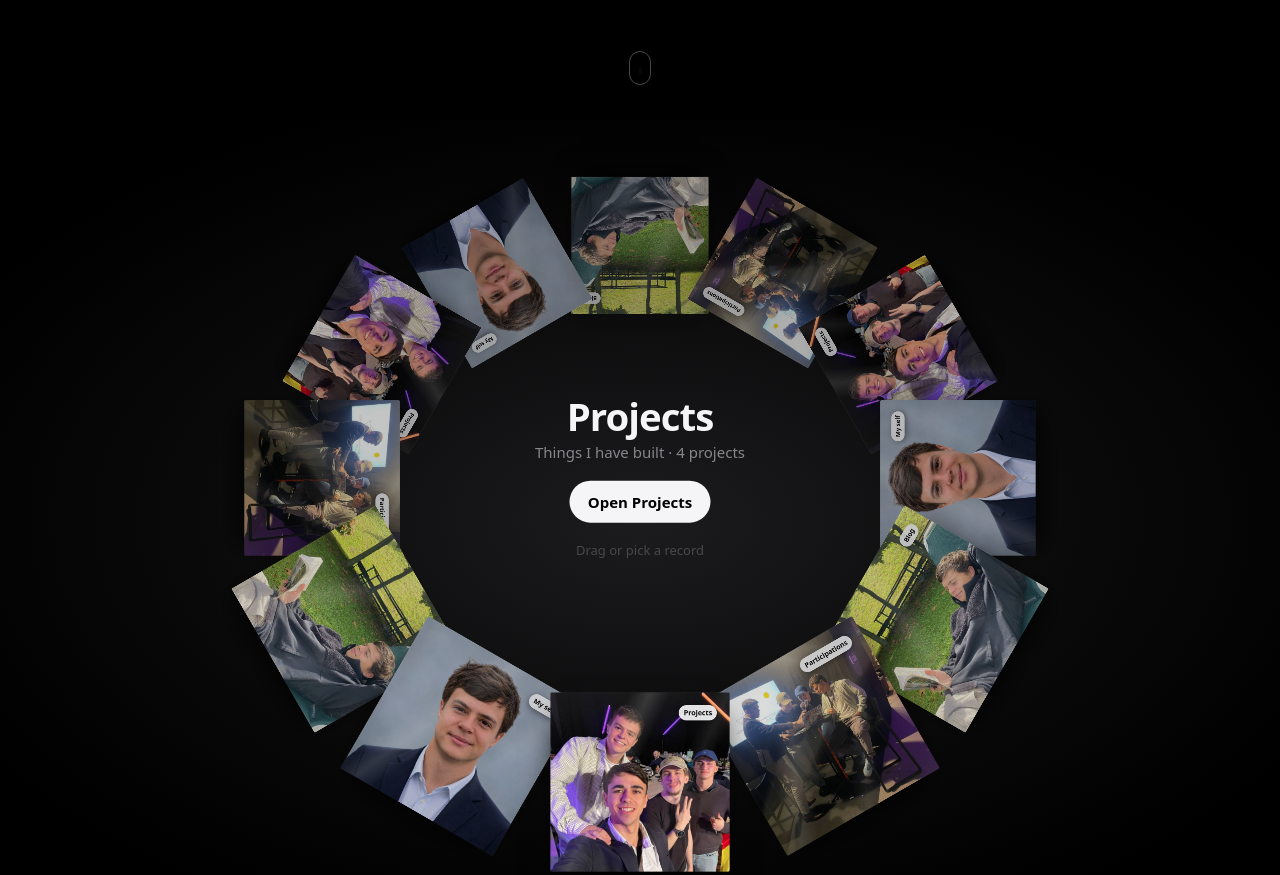
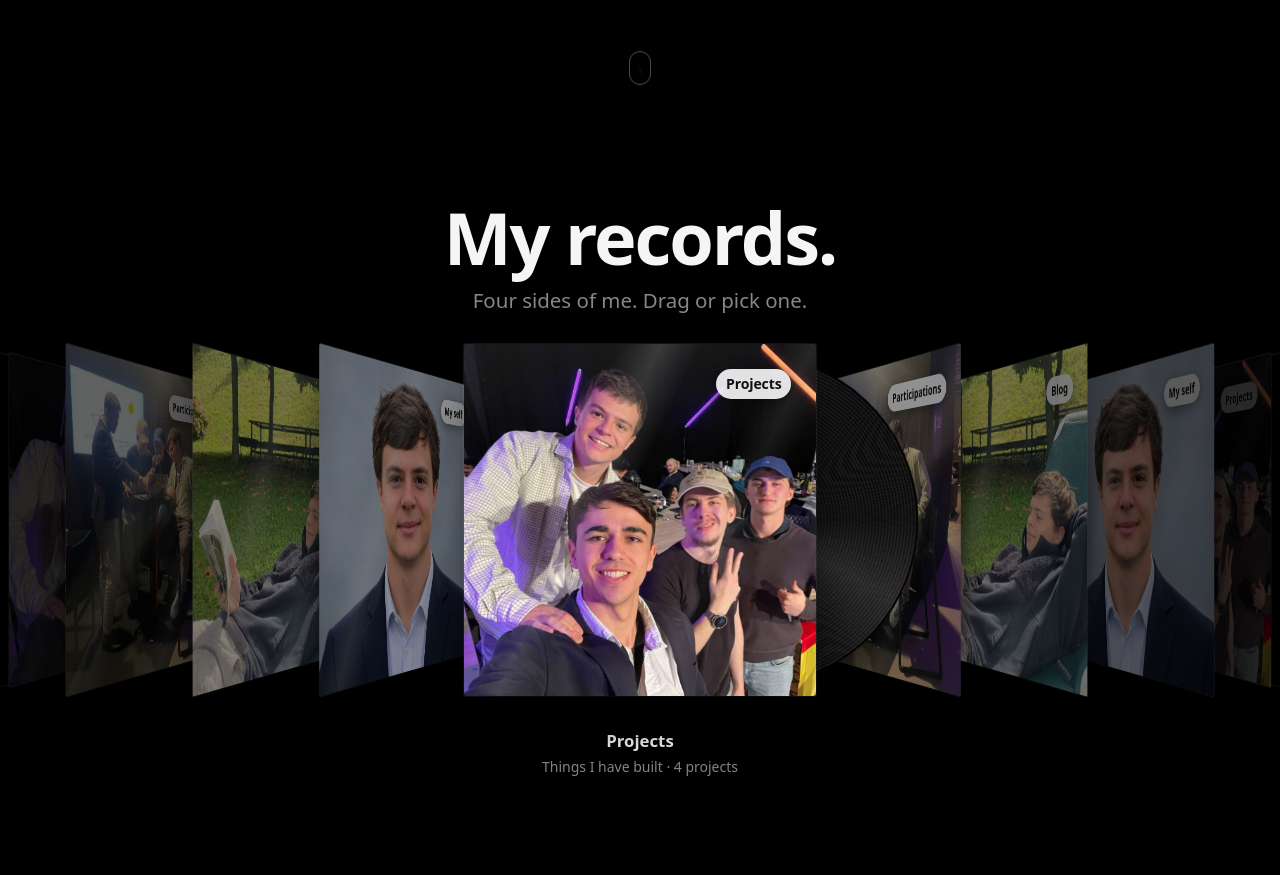
Before and after one commit to diegoarangureen/diegoarangureen.github.io, a plain HTML site: page index.html in a window 1280 px wide. Shown: the part 680-1555 px from the top of the page. Drawn offline with Linux system fonts and the light colour scheme.

Commit message:
Bring back the cover-flow row of records, without the ring
The shelf is a single screen again: the My records heading, the
cover-flow row (front record with its vinyl peeking out, the rest folded
on both sides) and the caption below. Drag, click or arrow keys move it;
no scroll-driven ring or text.

Co-Authored-By: Claude Opus 5.5 <noreply@anthropic.com>

```diff
--- a/index.html
+++ b/index.html
@@ -41,10 +41,16 @@
 
     <section class="shelf" data-shelf aria-labelledby="shelf-title">
       <div class="shelf__stage">
-        <h2 class="sr-only" id="shelf-title">My records</h2>
-        <div class="shelf__ring" data-ring>
+        <header class="shelf__head" data-shelf-head>
+          <h2 class="shelf__title" id="shelf-title">My records.</h2>
+          <p class="shelf__sub">Four sides of me. Drag or pick one.</p>
+        </header>
+
+        <div class="shelf__row" data-row>
           <a class="record" href="#projects" data-record
-             data-title="Projects" data-meta="Things I have built · 4 projects">
+             data-title="Projects" data-meta="Things I have built · 4 projects"
+             style="--cover: url('assets/covers/projects.jpg')">
+            <span class="record__disc" data-disc aria-hidden="true"><span class="record__label"></span></span>
             <span class="record__sleeve">
               <img src="./assets/covers/projects.jpg" width="1000" height="1000" alt="" decoding="async">
               <span class="record__shade" aria-hidden="true"></span>
@@ -53,7 +59,9 @@
             <span class="sr-only">Projects: things I have built</span>
           </a>
           <a class="record" href="#participations" data-record
-             data-title="Participations" data-meta="Hackathons and competitions · 3 so far">
+             data-title="Participations" data-meta="Hackathons and competitions · 3 so far"
+             style="--cover: url('assets/covers/participations.jpg')">
+            <span class="record__disc" data-disc aria-hidden="true"><span class="record__label"></span></span>
             <span class="record__sleeve">
               <img src="./assets/covers/participations.jpg" width="1000" height="1000" alt="" decoding="async">
               <span class="record__shade" aria-hidden="true"></span>
@@ -62,7 +70,9 @@
             <span class="sr-only">Participations: hackathons and competitions</span>
           </a>
           <a class="record" href="#blog" data-record
-             data-title="Blog" data-meta="Reading, writing, thinking · 1 entry">
+             data-title="Blog" data-meta="Reading, writing, thinking · 1 entry"
+             style="--cover: url('assets/covers/blog.jpg')">
+            <span class="record__disc" data-disc aria-hidden="true"><span class="record__label"></span></span>
             <span class="record__sleeve">
               <img src="./assets/covers/blog.jpg" width="1000" height="1000" alt="" decoding="async">
               <span class="record__shade" aria-hidden="true"></span>
@@ -71,7 +81,9 @@
             <span class="sr-only">Blog: reading, writing, thinking</span>
           </a>
           <a class="record" href="#myself" data-record
-             data-title="My self" data-meta="Diego Aranguren · 2026">
+             data-title="My self" data-meta="Diego Aranguren · 2026"
+             style="--cover: url('assets/covers/myself.jpg')">
+            <span class="record__disc" data-disc aria-hidden="true"><span class="record__label"></span></span>
             <span class="record__sleeve">
               <img src="./assets/covers/myself.jpg" width="1000" height="1000" alt="" decoding="async">
               <span class="record__shade" aria-hidden="true"></span>
@@ -81,10 +93,8 @@
           </a>
         </div>
 
-        <div class="shelf__centre">
+        <div class="shelf__caption">
           <p class="shelf__now"><strong data-now-title>Projects</strong><span data-now-meta>Things I have built · 4 projects</span></p>
-          <a class="pill" href="#projects" data-open>Open <span>Projects</span></a>
-          <p class="shelf__hint">Drag or pick a record</p>
         </div>
       </div>
     </section>
--- a/records.js
+++ b/records.js
@@ -1,18 +1,17 @@
-// Record ring: the covers sit around a tilted circle with the selected one at
-// the front. Drag/swipe, click any cover or use the arrow keys to spin it; it
-// settles with a spring. The centre of the ring links to the selected section.
+// Record row (cover flow): the front record faces you with its vinyl peeking
+// out, the rest fold away on both sides and stack up at the edges. Drag/swipe,
+// click any cover or use the arrow keys; it settles with a spring. Clicking
+// the front record opens its section.
 (() => {
   const shelf = document.querySelector('[data-shelf]');
   if (!shelf) return;
 
   const stage = shelf.querySelector('.shelf__stage');
-  const ring = shelf.querySelector('[data-ring]');
-  const centre = shelf.querySelector('.shelf__centre');
+  const row = shelf.querySelector('[data-row]');
   const nowEl = shelf.querySelector('.shelf__now');
   const nowTitle = shelf.querySelector('[data-now-title]');
   const nowMeta = shelf.querySelector('[data-now-meta]');
-  const openLink = shelf.querySelector('[data-open]');
-  const originals = [...ring.querySelectorAll('[data-record]')];
+  const originals = [...row.querySelectorAll('[data-record]')];
   const n = originals.length;
   const reduce = matchMedia('(prefers-reduced-motion: reduce)');
 
@@ -36,48 +35,45 @@
     }
   }
 
-  // Repeat the covers so the ring is full.
+  // Repeat the covers so the row is full on both sides.
   const copies = Math.max(1, Math.ceil(12 / n));
   const M = n * copies;
   const slots = [];
   for (let c = 0; c < copies; c++) {
     originals.forEach((rec, j) => {
       const el = c === 0 ? rec : rec.cloneNode(true);
-      if (c > 0) { el.setAttribute('aria-hidden', 'true'); el.tabIndex = -1; ring.append(el); }
+      if (c > 0) { el.setAttribute('aria-hidden', 'true'); el.tabIndex = -1; row.append(el); }
       el.dataset.slot = String(c * n + j);
       el.draggable = false;
       el.querySelectorAll('img').forEach((img) => { img.draggable = false; });
-      slots.push({ el, shade: el.querySelector('.record__shade') });
+      slots.push({ el, disc: el.querySelector('[data-disc]'), shade: el.querySelector('.record__shade'), spin: 0 });
     });
   }
-  const wrap = (d) => d - M * Math.round(d / M); // shortest signed distance on the ring
+  const wrap = (d) => d - M * Math.round(d / M); // shortest signed distance around the loop
   const indexAt = (p) => mod(Math.round(p), M) % n;
 
   /* ---------- Layout ---------- */
-  const TILT = (56 * Math.PI) / 180;
-  let g = 300, R = 0, far = 0, zoom = 1, ringY = 0;
+  let g = 300, spread = 0, stack = 0;
+  function measure() {
+    g = originals[0].offsetWidth || 300;
+    spread = g * 0.66;
+    stack = g * (stage.clientWidth > 760 ? 0.36 : 0.26);
+  }
 
-  function measure() {
-    const W = stage.clientWidth;
-    const H = stage.clientHeight || innerHeight;
-    g = originals[0].offsetWidth || 300;
-    R = (g * 1.06) / (2 * Math.sin(Math.PI / M));
-    far = R * 4.2;
-    const half = Math.hypot(R + g / 2, g / 2);
-    const proj = (z) => far / (far - z * Math.cos(TILT));
-    const down = half * Math.sin(TILT) * proj(half);
-    const up = half * Math.sin(TILT) * proj(-half);
-    let wide = 0;
-    for (let a = 0; a <= Math.PI; a += Math.PI / 36) wide = Math.max(wide, Math.abs(half * Math.sin(a)) * proj(half * Math.cos(a)));
-    const top = 72, bottom = 40;
-    const avail = H - top - bottom;
-    zoom = Math.min((W >= 700 ? W - 24 : W * 1.4) / (2 * wide), avail / (down + up));
-    ringY = top + (avail - (down + up) * zoom) / 2 + up * zoom - H / 2; // relative to the stage centre
-
-    // The centre text fits inside the hole of the ring.
-    const hole = Math.min(W - 40, (R - g * 0.75) * zoom * 2);
-    centre.style.setProperty('--hole', `${Math.max(140, hole).toFixed(1)}px`);
-    centre.style.top = `${(H / 2 + ringY).toFixed(1)}px`;
+  function flow(e) {
+    const a = Math.abs(e), sg = Math.sign(e);
+    const r = Math.min(a, 1);
+    const i = Math.max(0, a - 1);
+    const o = Math.max(0, i - 2);
+    const s = i - o + 0.6 * (1 - Math.exp(-o / 0.6)); // covers bunch up past the third
+    return {
+      x: sg * (r * spread + Math.sin(Math.PI * r) * g * 0.05 + s * stack),
+      yaw: -sg * r * 60,
+      scale: 1 - r * 0.14 - Math.min(o, 1) * 0.04,
+      shade: r * 0.38 + Math.min(i, 2) * 0.12 + 0.38 * Math.min(1, (o / Math.max(0.5, M / 2 - 3)) * 1.6),
+      alpha: clamp((M / 2 - a) * 2, 0, 1),
+      z: 1000 - Math.round(a),
+    };
   }
 
   /* ---------- State ---------- */
@@ -91,8 +87,6 @@
     const swap = () => {
       nowTitle.textContent = originals[i].dataset.title;
       nowMeta.textContent = originals[i].dataset.meta;
-      openLink.href = originals[i].getAttribute('href');
-      openLink.querySelector('span').textContent = originals[i].dataset.title;
       nowEl.classList.remove('is-swapping');
     };
     if (first) return swap();
@@ -100,41 +94,44 @@
     setTimeout(swap, 160);
   }
 
-  function place() {
+  function place(dt) {
+    const settled = pos.settled && !dragging;
     slots.forEach((s, k) => {
       const e = wrap(k - pos.value);
       const a = Math.abs(e);
-      const c = (e * 2 * Math.PI) / M;
-      const depth = R * Math.cos(c);
-      const k3 = (far / (far - depth * Math.cos(TILT))) * zoom;
-      const x = R * Math.sin(c) * k3;
-      const y = ringY + depth * Math.sin(TILT) * k3;
-      s.el.style.transform = `translate3d(${x.toFixed(2)}px, ${y.toFixed(2)}px, 0) rotateZ(${((-e * 360) / M).toFixed(3)}deg) scale(${k3.toFixed(4)})`;
-      s.el.style.zIndex = String(1000 - Math.round(a * 10));
-      s.shade.style.opacity = (Math.min(a, 1) * 0.14 + Math.max(0, a - 1) * 0.045).toFixed(3);
+      const f = flow(e);
+      s.el.style.transform = `translate3d(${f.x.toFixed(2)}px, 0, 0) perspective(${(g * 2.6).toFixed(0)}px) rotateY(${f.yaw.toFixed(3)}deg) scale(${f.scale.toFixed(4)})`;
+      s.el.style.opacity = f.alpha.toFixed(3);
+      s.el.style.pointerEvents = f.alpha < 0.2 ? 'none' : '';
+      s.el.style.zIndex = String(f.z);
+      s.shade.style.opacity = f.shade.toFixed(3);
       s.el.classList.toggle('is-front', a < 0.5);
+      const out = clamp(1 - a * 2, 0, 1);
+      if (!reduce.matches && settled && out > 0.5) s.spin = (s.spin + dt * 0.012) % 360;
+      s.disc.style.setProperty('--out', `${(out * 34).toFixed(2)}%`);
+      s.disc.style.setProperty('--spin', `${s.spin.toFixed(1)}deg`);
     });
     showNow(indexAt(pos.target));
   }
 
-  /* ---------- Loop ---------- */
-  let raf = 0, lastT = 0;
+  /* ---------- Loop (keeps running while visible so the front vinyl spins) ---------- */
+  let raf = 0, lastT = 0, visible = true;
   function tick(t) {
     const dt = lastT ? Math.min(1 / 30, (t - lastT) / 1000) : 1 / 60;
     lastT = t;
     if (reduce.matches) pos.set(pos.target); else pos.step(dt);
-    place();
-    raf = pos.settled && !dragging ? 0 : requestAnimationFrame(tick);
+    place(dt * 1000);
+    raf = visible && !(reduce.matches && pos.settled) ? requestAnimationFrame(tick) : 0;
   }
   const wake = () => { if (!raf) { lastT = 0; raf = requestAnimationFrame(tick); } };
   const goTo = (p) => { pos.target = Math.round(p); wake(); };
+  new IntersectionObserver(([e]) => { visible = e.isIntersecting; if (visible) wake(); }).observe(stage);
 
   /* ---------- Drag / swipe ---------- */
   let dragging = false, pointerId = null, startX = 0, startY = 0, startPos = 0, moved = false;
   let samples = [];
-  const perSlot = () => ((2 * Math.PI * R) / M) * zoom;
 
-  ring.addEventListener('pointerdown', (e) => {
+  row.addEventListener('pointerdown', (e) => {
     if (e.button !== 0) return;
     pointerId = e.pointerId;
     startX = e.clientX; startY = e.clientY;
@@ -149,13 +146,13 @@
       dragging = moved = true;
       startX = e.clientX;
       startPos = pos.value;
-      ring.setPointerCapture?.(e.pointerId);
+      row.setPointerCapture?.(e.pointerId);
       shelf.classList.add('is-dragging');
     }
     const t = performance.now();
     samples.push({ x: e.clientX, t });
     while (samples.length > 2 && t - samples[0].t > 100) samples.shift();
-    pos.set(startPos - (e.clientX - startX) / perSlot());
+    pos.set(startPos - (e.clientX - startX) / spread);
     wake();
   });
   const endDrag = (e) => {
@@ -167,13 +164,13 @@
     const a = samples[0], b = samples[samples.length - 1];
     const vel = b.t > a.t && performance.now() - b.t < 70 ? ((b.x - a.x) / (b.t - a.t)) * 1000 : 0;
     const coast = ((vel / 1000) * 0.996) / (1 - 0.996); // where a flick would glide to
-    goTo(pos.value - clamp(coast / perSlot(), -3, 3));
+    goTo(pos.value - clamp(coast / spread, -3, 3));
   };
   addEventListener('pointerup', endDrag);
   addEventListener('pointercancel', endDrag);
 
-  // Click a cover to bring it to the front; click the front one to open its section.
-  ring.addEventListener('click', (e) => {
+  // Click a side cover to bring it to the front; click the front one to open it.
+  row.addEventListener('click', (e) => {
     const el = e.target.closest('[data-record]');
     if (!el) return;
     if (moved) { e.preventDefault(); moved = false; return; }
@@ -184,10 +181,10 @@
     }
   });
 
-  ring.addEventListener('wheel', (e) => {
+  row.addEventListener('wheel', (e) => {
     if (Math.abs(e.deltaX) <= Math.abs(e.deltaY)) return;
     e.preventDefault();
-    goTo(pos.value + e.deltaX / perSlot());
+    goTo(pos.value + e.deltaX / spread);
   }, { passive: false });
 
   shelf.addEventListener('keydown', (e) => {
@@ -202,7 +199,7 @@
   }));
 
   measure();
-  place();
-  addEventListener('resize', () => { measure(); place(); });
-  document.fonts?.ready.then(() => { measure(); place(); });
+  place(16);
+  wake();
+  addEventListener('resize', () => { measure(); wake(); });
 })();
--- a/styles.css
+++ b/styles.css
@@ -54,40 +54,50 @@ img { display: block; max-width: 100%; height: auto; }
 @keyframes rise { from { opacity: 0; transform: translateY(14px); } }
 @keyframes wheel { 0%, 100% { transform: translateY(0); opacity: 1; } 60% { transform: translateY(9px); opacity: 0; } }
 
-/* ---------- Record ring ---------- */
+/* ---------- Record shelf ---------- */
 .shelf { --size: clamp(200px, min(30vw, 44svh), 420px); position: relative; padding: 4rem var(--gutter) 6rem; }
 .shelf__stage { display: grid; justify-items: center; gap: 2.5rem; }
-.shelf__ring { display: flex; flex-wrap: wrap; justify-content: center; gap: 2rem; }
-.shelf__centre { display: none; }
+.shelf__head { text-align: center; }
+.shelf__title { font-size: clamp(2.5rem, 6vw, 4.5rem); font-weight: 600; letter-spacing: -.03em; line-height: 1.05; }
+.shelf__sub { margin-top: .6rem; color: var(--ink-2); font-size: clamp(1.05rem, 1.6vw, 1.3rem); font-weight: 500; }
+.shelf__row { display: flex; flex-wrap: wrap; justify-content: center; gap: 2rem; }
+.shelf__caption { display: none; }
 
 .record { position: relative; display: block; width: var(--size); aspect-ratio: 1; }
-.record__sleeve { position: absolute; inset: 0; overflow: hidden; border-radius: 3px; background: #1c1c1e; box-shadow: 0 30px 60px -20px #000, 0 0 0 1px #ffffff14; }
+.record__sleeve { position: absolute; inset: 0; z-index: 1; overflow: hidden; border-radius: 3px; background: #1c1c1e; box-shadow: 0 30px 60px -20px #000, 0 0 0 1px #ffffff14; }
 .record__sleeve img { width: 100%; height: 100%; object-fit: cover; }
 .record__sleeve::after { content: ""; position: absolute; inset: 0; pointer-events: none; background:
   linear-gradient(115deg, transparent 0 30%, #ffffff26 38%, transparent 46% 62%, #ffffff14 68%, transparent 74%),
   linear-gradient(180deg, #ffffff12, transparent 30% 70%, #0000004d); mix-blend-mode: screen; }
 .record__sticker { position: absolute; top: 7%; right: 7%; z-index: 1; padding: .32em .7em; border-radius: 999px; background: #f5f5f7eb; color: #111; font-size: clamp(.68rem, calc(var(--size) * .04), .9rem); font-weight: 600; letter-spacing: -.01em; box-shadow: 0 4px 14px #0006; }
+.record__disc { position: absolute; inset: 3%; z-index: 0; border-radius: 50%; background:
+  radial-gradient(circle, transparent 0 17%, #0000 17.4%),
+  conic-gradient(from 30deg, #ffffff00, #ffffff1c 8%, #ffffff00 18%, #ffffff00 50%, #ffffff16 58%, #ffffff00 68%),
+  repeating-radial-gradient(circle, #0b0b0b 0 1.6px, #1b1b1c 1.6px 3.2px);
+  box-shadow: 0 20px 50px -10px #000, inset 0 0 0 2px #000; transform: translateX(var(--out, 0%)) rotate(var(--spin, 0deg)); will-change: transform; }
+.record__label { position: absolute; inset: 33%; border-radius: 50%; background: var(--cover) center / cover; box-shadow: 0 0 0 3px #0b0b0b; }
+.record__label::after { content: ""; position: absolute; left: 50%; top: 50%; width: 9%; height: 9%; border-radius: 50%; background: #000; transform: translate(-50%, -50%); }
+
+/* Cover-flow mode (JS) */
+.js .shelf { height: 100svh; min-height: 560px; padding: 0; }
+.js .shelf__stage { position: relative; height: 100%; display: block; overflow: hidden; }
+.js .shelf__head { position: absolute; inset: 10svh 0 auto; z-index: 2; padding-inline: var(--gutter); }
+.js .shelf__row { position: absolute; left: 50%; top: 50%; width: 0; height: 0; display: block; touch-action: pan-y; cursor: grab; user-select: none; -webkit-user-select: none; }
+.js .is-dragging .shelf__row { cursor: grabbing; }
+.js .record { position: absolute; left: calc(var(--size) / -2); top: calc(var(--size) / -2); will-change: transform; -webkit-tap-highlight-color: transparent; }
+.js .record:not(.is-front) { cursor: pointer; }
+.js .record img { pointer-events: none; }
 .record__shade { position: absolute; inset: 0; z-index: 2; background: #000; opacity: 0; pointer-events: none; }
-
-/* Ring mode (JS) */
-.js .shelf { height: 100svh; min-height: 520px; padding: 0; }
-.js .shelf__stage { position: relative; height: 100%; display: block; overflow: hidden; background: radial-gradient(60% 55% at 50% 50%, #1c1c1e 0%, #0a0a0b 55%, #000 100%); }
-.js .shelf__ring { position: absolute; left: 50%; top: 50%; width: 0; height: 0; display: block; touch-action: pan-y; cursor: grab; user-select: none; -webkit-user-select: none; }
-.js .is-dragging .shelf__ring { cursor: grabbing; }
-.js .record { position: absolute; left: calc(var(--size) / -2); top: calc(var(--size) / -2); will-change: transform; -webkit-tap-highlight-color: transparent; }
-.js .record img { pointer-events: none; }
+.js .shelf__caption { position: absolute; left: 0; right: 0; top: calc(50% + var(--size) / 2 + 4svh); z-index: 2; display: grid; justify-items: center; padding-inline: var(--gutter); text-align: center; }
+.shelf__now { display: grid; gap: .15rem; transition: opacity .16s; }
+.shelf__now strong { font-size: 1.05rem; font-weight: 600; }
+.shelf__now span { color: var(--ink-2); font-size: .875rem; }
+.is-swapping { opacity: 0; }
 .js .record.is-front:hover .record__sleeve { box-shadow: 0 30px 60px -20px #000, 0 0 0 1px #ffffff40; }
-.js .shelf__centre { position: absolute; left: 50%; z-index: 1; display: grid; justify-items: center; gap: 1.1rem; width: var(--hole, 18rem); transform: translate(-50%, -50%); text-align: center; }
-.shelf__now { display: grid; gap: .3rem; transition: opacity .16s; }
-.shelf__now strong { font-size: clamp(1.5rem, 3vw, 2.4rem); font-weight: 600; letter-spacing: -.025em; line-height: 1.05; }
-.shelf__now span { color: var(--ink-2); font-size: .9375rem; }
-.shelf__hint { color: var(--ink-3); font-size: .8125rem; }
-.is-swapping { opacity: 0; }
 
 @media (max-width: 700px) {
-  .shelf { --size: clamp(120px, min(40vw, 30svh), 260px); }
-  .shelf__now strong { font-size: 1.35rem; }
-  .shelf__centre .pill { padding: .5rem .95rem; font-size: .875rem; }
+  .shelf { --size: clamp(160px, min(60vw, 38svh), 320px); }
+  .js .shelf__head { top: 9svh; }
 }
 
 /* ---------- Tracks (sections) ---------- */
```
